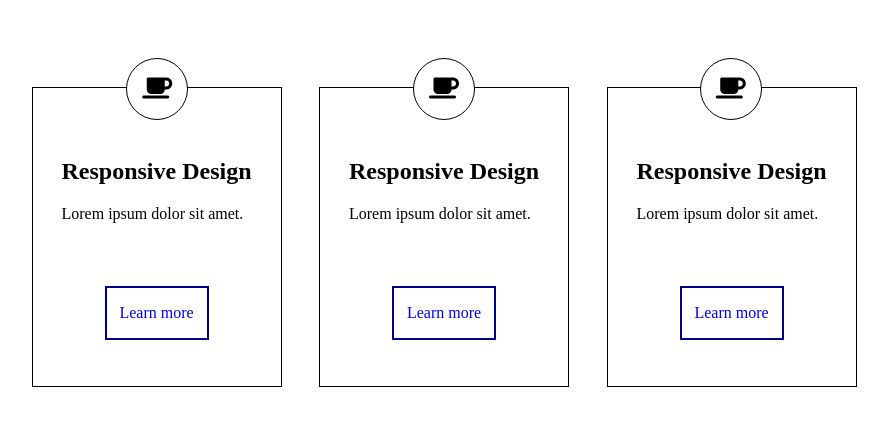
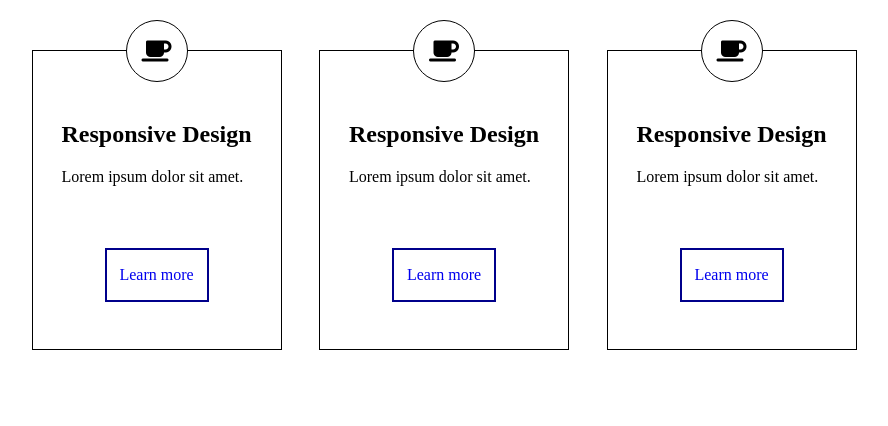
Before and after one commit to Tetiano4kaS/lessons, a plain HTML site: page Homework/les3/cards_1/index.html in a window 1280 px wide. Shown: the whole page, without its empty margins (196-1084 px from the left). Drawn offline with Linux system fonts and the light colour scheme.

Commit message:
change code

```diff
--- a/Homework/les3/card_2/style.css
+++ b/Homework/les3/card_2/style.css
@@ -14,47 +14,42 @@ body {
     height: 100px;
     width: 100%;
     position: fixed;
+    box-sizing: border-box;
+    padding: 25px 100px 25px 100px;
+    display: flex;
+    justify-content: space-between;
 }
 
 .miniKwadrat {
     height: 50px;
     width: 100px;
     border-radius: 10px;
-    position: relative;
-    top: 25px;
-    left: 100px;
-    right: 0;
+
 }
 
 .icons {
+    width: 100px;
     display: flex;
-    justify-content: right;
+    flex-wrap: wrap;
+    justify-content: space-between;
     box-sizing: border-box;
-    padding-right: 70px;
-}
-
-.find {
-    box-sizing: border-box;
-    padding-right: 30px;
+    padding-top: 15px;
 }
 
 .content {
     background: blue;
     height: 500px;
-}
-
-.pos_kwadrat {
-    position: relative;
-    bottom: -400px;
-    width: 100%;
     display: flex;
     justify-content: space-evenly;
+
 }
 
 .kwadrat {
     height: 200px;
     width: 200px;
     border-radius: 20%;
+    position: relative;
+    top: 400px;
 }
 
 .footer {
--- a/Homework/les3/cards_1/index.html
+++ b/Homework/les3/cards_1/index.html
@@ -8,23 +8,21 @@
 </head>
 <body>
 <div class="block">
-    <div class="icons">
-        <div class="rondo"><i class="fa-solid fa-mug-saucer fa-xl"></i></div>
-        <div class="rondo"><i class="fa-solid fa-mug-saucer fa-xl"></i></div>
-        <div class="rondo"><i class="fa-solid fa-mug-saucer fa-xl"></i></div>
-    </div>
     <div class="content">
         <div class="card">
+            <div class="rondo"><i class="fa-solid fa-mug-saucer fa-xl"></i></div>
             <div class="text"><h2>Responsive Design</h2>
                 <p>Lorem ipsum dolor sit amet.</p></div>
             <div class="button"><a href="https://fontawesome.com/icons">Learn more</a></div>
         </div>
         <div class="card">
+            <div class="rondo"><i class="fa-solid fa-mug-saucer fa-xl"></i></div>
             <div class="text"><h2>Responsive Design</h2>
                 <p>Lorem ipsum dolor sit amet.</p></div>
             <div class="button"><a href="https://fontawesome.com/icons">Learn more</a></div>
         </div>
         <div class="card">
+            <div class="rondo"><i class="fa-solid fa-mug-saucer fa-xl"></i></div>
             <div class="text"><h2>Responsive Design</h2>
                 <p>Lorem ipsum dolor sit amet.</p></div>
             <div class="button"><a href="https://fontawesome.com/icons">Learn more</a></div>
--- a/Homework/les3/cards_1/style.css
+++ b/Homework/les3/cards_1/style.css
@@ -10,14 +10,6 @@ body {
     flex-direction: column;
 }
 
-.icons {
-    display: flex;
-    justify-content: space-around;
-    width: 860px;
-    position: relative;
-    bottom: -45px;
-}
-
 .rondo {
     background: white;
     border: solid 1px black;
@@ -27,6 +19,8 @@ body {
     display: flex;
     justify-content: center;
     align-items: center;
+    position: absolute;
+    top: 20px;
 }
 
 .content {
```
Also changed, not shown: Homework/les3/card_2/index.html (+3 -5 lines).
